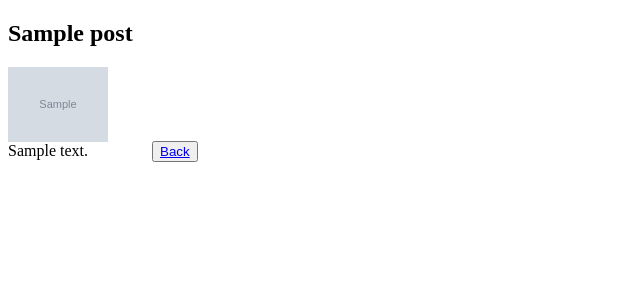
After one commit to NguyenDuyCong/php-mvc-example, a PHP site: template templates/show-a-post.php in a window 1280 px wide. The commit adds this page. Shown: the top 300 px of the page, without its empty margins (0-640 px from the left). Run offline with PHP 8.4, Linux system fonts and the light colour scheme; the template is opened without the code that fills it: most values are stand-ins (such as "Sample title", 1, 10 or a date in 2020); grey boxes marked "Sample" are stand-in pictures.

Commit message:
show a post

```diff
--- a/templates/edit-form.php
+++ b/templates/edit-form.php
@@ -6,7 +6,7 @@
     <title>Document</title>
 </head>
 <body>
-    <button>Show</button>
+    <button><a href="index.php?action=show&id=<?php echo $post['id']?>">Show</a></button>
     <button><a href="index.php">Back</a></button>
 
     <form action="?action=updatePost&id=<?php echo $post['id']?>" method="POST" enctype="multipart/form-data">
--- /dev/null
+++ b/templates/show-a-post.php
@@ -0,0 +1,18 @@
+<!DOCTYPE html>
+<html lang="en">
+<head>
+    <meta charset="UTF-8">
+    <meta name="viewport" content="width=device-width, initial-scale=1.0">
+    <title>Document</title>
+</head>
+<body>
+    <h2><?php echo $post['title']?></h2>
+    <div style="display: inline-block;">
+
+        <img src="<?php echo "assets/images/".$post['image']?>" width="100px" style="float: left; padding-right: 20px;">
+        <div><?php echo $post['description']?></div>
+
+    </div>
+    <button style="margin: 20px;"><a href="index.php">Back</a></button>
+</body>
+</html>
```
Also changed, not shown: mvc/controllers/admin-controller.php (+8 -1 lines), mvc/views/show-post.php (added, +7 -0 lines), readme.md.
